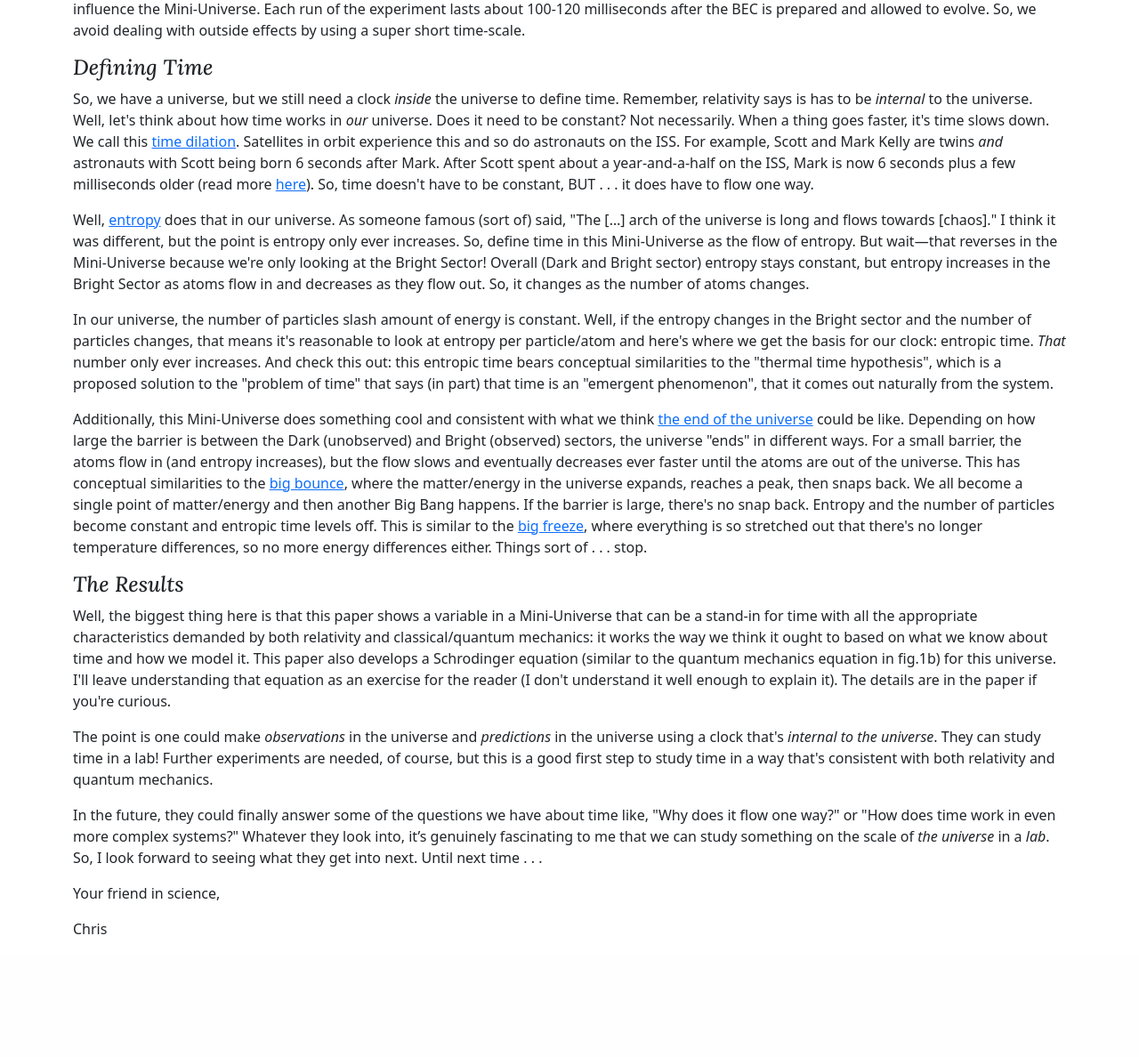
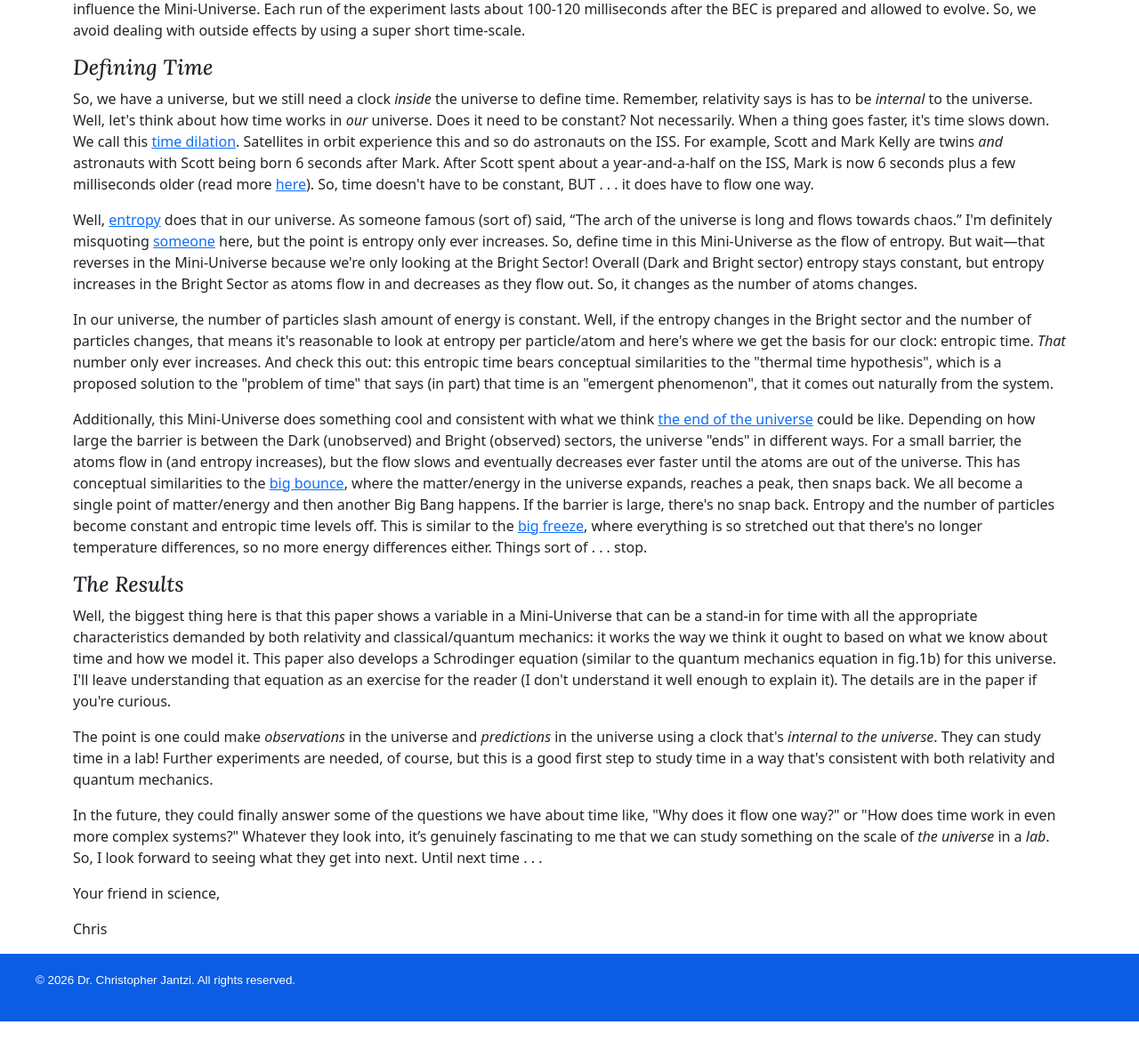
Before and after one commit to ChristopherJantzi/portfolio, a Django app: page /blog_entries/2026-problem-of-time in a window 1280 px wide. Shown: the part 1726-2914 px from the top of the page at 89% size. Before the commit the page ends 2776 px from the top, so only its background shows below. Run offline with Django 5.2, Linux system fonts and the light colour scheme; some web fonts are replaced.

Commit message:
Removed contact info from resume, added copyright tag on bottom of base.html

```diff
--- a/portfolio/static/css/portfolio.css
+++ b/portfolio/static/css/portfolio.css
@@ -1,14 +1,5 @@
 /*
-background-color: #C25100;
-
-
-
-
     headers probably white or black depending on background
-
-
-From the tutorial
-burnt orange    #c25100
 
     From a picture of Cherenkov radiation, first pic on this IAEA page --> (https://www.iaea.org/sites/default/files/nuclear_fuel_cycle_1.jpg)
         From light to dark:
@@ -22,6 +13,36 @@ From a picture of Cherenkov radiation, first pic on this IAEA page --> (https://
 
     Can define variables. Global in ":root{}" and local in ":note{}"
 
+    Improvements for website:
+        Adjust font sizes to work as title, subtitle pairs?
+            h1 for big title on top of page only
+            h2/h4/h6    - still use the font family h1 uses
+            h3/h5       - use the scripted font
+            The fonts in each of these categories (title, subtitle) get progressively smaller
+            Would need to test all these out.
+
+        Need to go through existing pages (under portfolio folder and sub folders)
+            Some classes are not being used like row, column
+            I can use these to incorporate the spacing and alignment I wanted
+            Also, need to then edit the image class
+
+        Need to find way to scale images better.
+
+        PAGES
+            Need to figure out how to do SEO and add <meta> elements to the tops of pages or whatever
+                I don't seem to show up *anywhere* yet.
+                Also, look into open graph tages, specfically the importance of ordering (content, property, etc)
+            ARTICLES
+                Want to make new model in Django for articles
+                    If model doesn't work, write a Python script to convert a word doc to an HTML formatted file?
+                Main article page should have 3 sections, each similar ot news feed on landing page
+                    Long articles
+                    Short articles
+                        write one for How To Study Time
+                    The Basics
+                        this will be for simpler concepts I don't wan to write a long article for
+                        Write one for empty space in an atom
+                            Also, link where necessary in long/short articles
 */
 @import url('https://fonts.googleapis.com/css2?family=EB+Garamond&display=swap');
 @import url('https://fonts.googleapis.com/css2?family=Lora:ital,wght@1,500&display=swap');
@@ -51,7 +72,8 @@ h4 {
     font-family: var(--hSmall-font);
 }
 
-.page-header {
+.page-header,
+.page-footer {
     background-color: var(--dark1);
     margin-top: 0;
     margin-bottom: 40px;
@@ -78,6 +100,13 @@ h4 {
     font-size: 20pt;
     font-family: var(--tNormal-font);
     text-decoration: none;
+}
+
+
+.page-footer p {
+    color: var(--white);
+    font-size: 10pt;
+    font-family: var(--tNormal-font);
 }
 
 .date {
--- a/portfolio/templates/portfolio/base.html
+++ b/portfolio/templates/portfolio/base.html
@@ -4,6 +4,10 @@
 
 <head>
     <meta charset="UTF-8">
+    <meta
+        name="description"
+        content="Chris Jantzi Dot Com is the home of Christopher Jantzi, PhD, and a place for science commmunication, Chris' past exploits as a researcher, his current work, and useful web apps he's built."
+    >
     <meta property="og:type" content="website">
     <meta property="og:title" content="Chris Jantzi's (Rather Shoddy) Website">
     <meta property="og:description" content="Chris Jantzi's (Rather Shoddy) Website">
@@ -22,8 +26,10 @@
                 </a>
             {% endif %}
             <h1><a href="/">Chris Jantzi Dot Com</a></h1>
-            <a href="/resume" style="display:inline-block; text-decoration:none; margin-right:20px;"><h3>-Resume-</h3></a>
-            <a href="/blog_entries/2026-problem-of-time" style="display:inline-block; text-decoration:none; margin-right:20px;"><h3>-Articles-</h3></a>
+            <nav>
+                <a href="/resume" style="display:inline-block; text-decoration:none; margin-right:20px;"><h3>-Resume-</h3></a>
+                <a href="/blog_entries/2026-problem-of-time" style="display:inline-block; text-decoration:none; margin-right:20px;"><h3>-Articles-</h3></a>
+            </nav>
         </div>
     </header>
     <main class="container">
@@ -34,6 +40,11 @@
             </div>
         </div>
     </main>
+    <footer class="page-footer sample-second-class">
+        <p>
+            &copy <time datetime="2026">2026</time> Dr. Christopher Jantzi. All rights reserved.
+        </p>
+    </footer>
 </body>
 
 </html>
--- a/portfolio/templates/portfolio/blog_entries/2026-problem-of-time.html
+++ b/portfolio/templates/portfolio/blog_entries/2026-problem-of-time.html
@@ -51,7 +51,7 @@
 
         <p>So, we have a universe, but we still need a clock <em>inside</em> the universe to define time. Remember, relativity says is has to be <em>internal</em> to the universe. Well, let's think about how time works in <em>our</em> universe. Does it need to be constant? Not necessarily. When a thing goes faster, it's time slows down. We call this <a href= "http://hyperphysics.phy-astr.gsu.edu/hbase/Relativ/tdil.html">time dilation</a>. Satellites in orbit experience this and so do astronauts on the ISS. For example, Scott and Mark Kelly are twins <em>and</em> astronauts with Scott being born 6 seconds after Mark. After Scott spent about a year-and-a-half on the ISS, Mark is now 6 seconds plus a few milliseconds older (read more <a href= "https://www.nasa.gov/humans-in-space/nasas-twins-study-results-published-in-science-journal/">here</a>). So, time doesn't have to be constant, BUT . . . it does have to flow one way.</p>
 
-        <p>Well, <a href= "http://hyperphysics.phy-astr.gsu.edu/hbase/Therm/entrop.html">entropy</a> does that in our universe. As someone famous (sort of) said, "The […] arch of the universe is long and flows towards [chaos]." I think it was different, but the point is entropy only ever increases. So, define time in this Mini-Universe as the flow of entropy. But wait—that reverses in the Mini-Universe because we're only looking at the Bright Sector! Overall (Dark and Bright sector) entropy stays constant, but entropy increases in the Bright Sector as atoms flow in and decreases as they flow out. So, it changes as the number of atoms changes.</p>
+        <p>Well, <a href= "http://hyperphysics.phy-astr.gsu.edu/hbase/Therm/entrop.html">entropy</a> does that in our universe. As someone famous (sort of) said, <q cite="https://www.nps.gov/mlkm/learn/quotations.htm">The arch of the universe is long and flows towards chaos.</q> I'm definitely misquoting <a href="https://www.nps.gov/mlkm/learn/quotations.htm">someone</a> here, but the point is entropy only ever increases. So, define time in this Mini-Universe as the flow of entropy. But wait—that reverses in the Mini-Universe because we're only looking at the Bright Sector! Overall (Dark and Bright sector) entropy stays constant, but entropy increases in the Bright Sector as atoms flow in and decreases as they flow out. So, it changes as the number of atoms changes.</p>
 
         <p>In our universe, the number of particles slash amount of energy is constant. Well, if the entropy changes in the Bright sector and the number of particles changes, that means it's reasonable to look at entropy per particle/atom and here's where we get the basis for our clock: entropic time. <em>That</em> number only ever increases. And check this out: this entropic time bears conceptual similarities to the "thermal time hypothesis", which is a proposed solution to the "problem of time" that says (in part) that time is an "emergent phenomenon", that it comes out naturally from the system.</p>
 
```
Also changed, not shown: portfolio/templates/portfolio/resume.html (+22 -0 lines), portfolio/static/images/resume1.png. Lines whose indentation alone changed are shown as unchanged.
